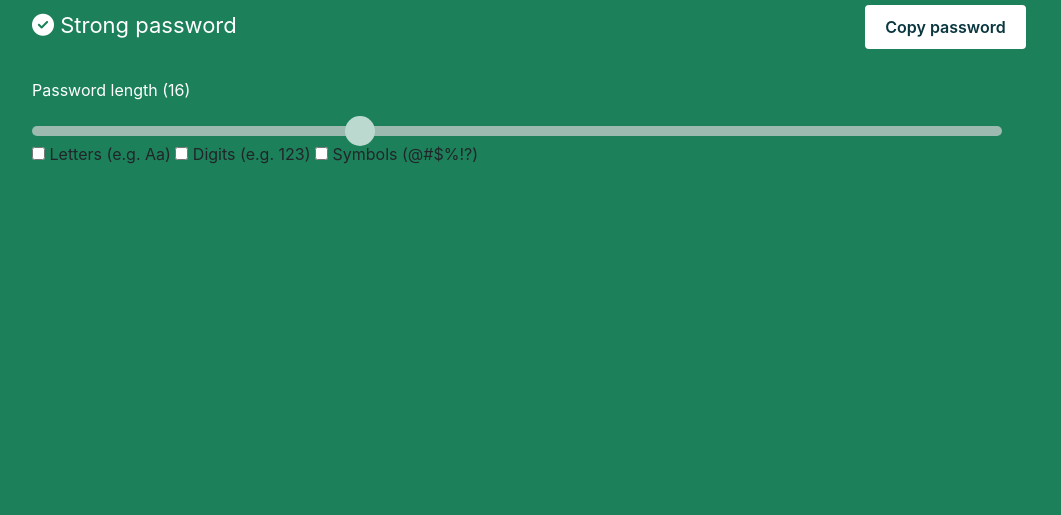
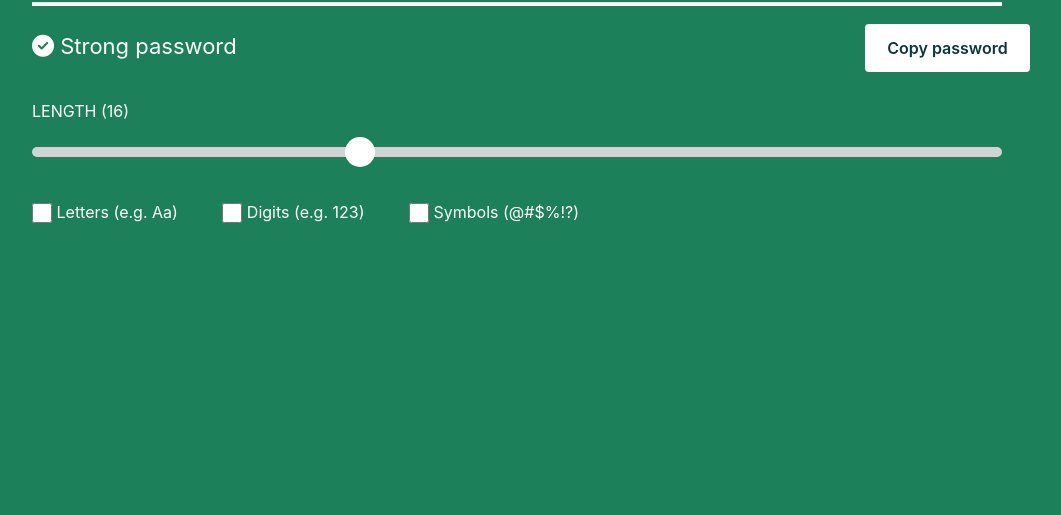
Before and after one commit to sixthsenseriot/dashlane-generator-clone, a plain HTML site: page index.html in a window 1280 px wide. Shown: the part 285-800 px from the top of the page, without its empty margins (123-1184 px from the left). Drawn offline with nearby package versions, Linux system fonts and the light colour scheme.

Commit message:
Edited style.css for slider and checkbox

```diff
--- a/index.html
+++ b/index.html
@@ -7,6 +7,9 @@
     <link rel="stylesheet" href="https://cdn.jsdelivr.net/npm/bootstrap@4.0.0/dist/css/bootstrap.min.css"
     integrity="sha384-Gn5384xqQ1aoWXA+058RXPxPg6fy4IWvTNh0E263XmFcJlSAwiGgFAW/dAiS6JXm" crossorigin="anonymous" />
     <script src="https://kit.fontawesome.com/e6a4cb6747.js" crossorigin="anonymous"></script>
+    <link rel="preconnect" href="https://fonts.googleapis.com">
+    <link rel="preconnect" href="https://fonts.gstatic.com" crossorigin>
+    <link href="https://fonts.googleapis.com/css2?family=Space+Mono&display=swap" rel="stylesheet">
     <link rel="stylesheet" href="style.css">
 </head>
 <body>
@@ -26,20 +29,20 @@
         </div>
 
         <div class="slider-container">
-            <p class="password-length">Password length (<span id="amount">16</span>)</p>
+            <p class="password-length">LENGTH (<span id="amount">16</span>)</p>
             <input class="slider" type="range" value="16" min="4" max="40" oninput="showAmount(this.value)">
         </div>
 
         <div class="customize-container">
             <input type="checkbox">
-            <label for="letters">Letters (e.g. Aa)</label>
+            <label for="letters" class="letters">Letters (e.g. Aa)</label>
             <input type="checkbox">
-            <label for="digits">Digits (e.g. 123)</label>
+            <label for="digits" class="digits">Digits (e.g. 123)</label>
             <input type="checkbox">
-            <label for="symbols">Symbols (@#$%!?)</label>
+            <label for="symbols" class="symbols">Symbols (@#$%!?)</label>
         </div>
     </div>
 
-
+<script src="javascript.js"></script>
 </body>
 </html>
--- a/javascript.js
+++ b/javascript.js
@@ -0,0 +1,3 @@
+function showAmount(newAmount) {
+    document.getElementById('amount').innerHTML = newAmount;
+}
--- a/style.css
+++ b/style.css
@@ -4,7 +4,8 @@ body {
 
 h1 {
     color: white;
-    margin: 20px 0;
+    margin-top: 40px;
+    margin-bottom: 20px;
     text-align: center;
 }
 
@@ -28,6 +29,7 @@ h3 {
 
 .password {
     display: inline-block;
+    font-family: 'Space Mono', monospace;
 }
 
 .regenerate-button {
@@ -36,6 +38,10 @@ h3 {
     color: white;
     left: 772px;
     position: relative;
+}
+
+.regenerate-button:hover {
+    cursor: pointer;
 }
 
 hr {
@@ -58,13 +64,21 @@ hr {
 
 .copy-button {
     background-color: white;
-    border: none;
+    border: 2px solid white;
     border-radius: 4px;
     color: #09363F;
     font-weight: 600;
     left: 624px;
     padding: 10px 20px;
     position: relative;
+     transition: all 100ms ease-in-out;
+}
+
+.copy-button:hover {
+    background-color: #09363F;
+    border: 2px solid white;
+    color: white;
+    cursor: pointer;
 }
 
 .slider-container {
@@ -77,31 +91,47 @@ hr {
     border-radius: 5px;
     height: 10px;
     outline: none;
-    opacity: 0.7;
     transition: opacity .2s;
     -webkit-transition: .2s;
     -webkit-appearance: none;
     width: 100%;
   }
 
-  .slider::-webkit-slider-thumb {
+.slider::-webkit-slider-thumb {
+    appearance: none;
+    background: white;
+    border-radius: 50%;
+    cursor: pointer;
+    height: 30px;
     -webkit-appearance: none;
-    appearance: none;
     width: 30px;
+  }
+
+.slider::-moz-range-thumb {
+    cursor: pointer;
     height: 30px;
     border-radius: 50%;
     background: white;
-    cursor: pointer;
+    width: 30px;
   }
 
-  .slider::-moz-range-thumb {
-    width: 30px;
-    height: 30px;
-    border-radius: 50%;
-    background: white;
-    cursor: pointer;
+.password-length {
+    color: white;
   }
 
-  .password-length {
+.customize-container {
+    margin-top: 40px;
+}
+
+input[type=checkbox] {
+    accent-color: #0E6476;
+    height: 20px;
+    width: 20px;
+}
+
+label {
+    bottom: 5px;
     color: white;
-  }
+    margin-right: 40px;
+    position: relative;
+}
```
